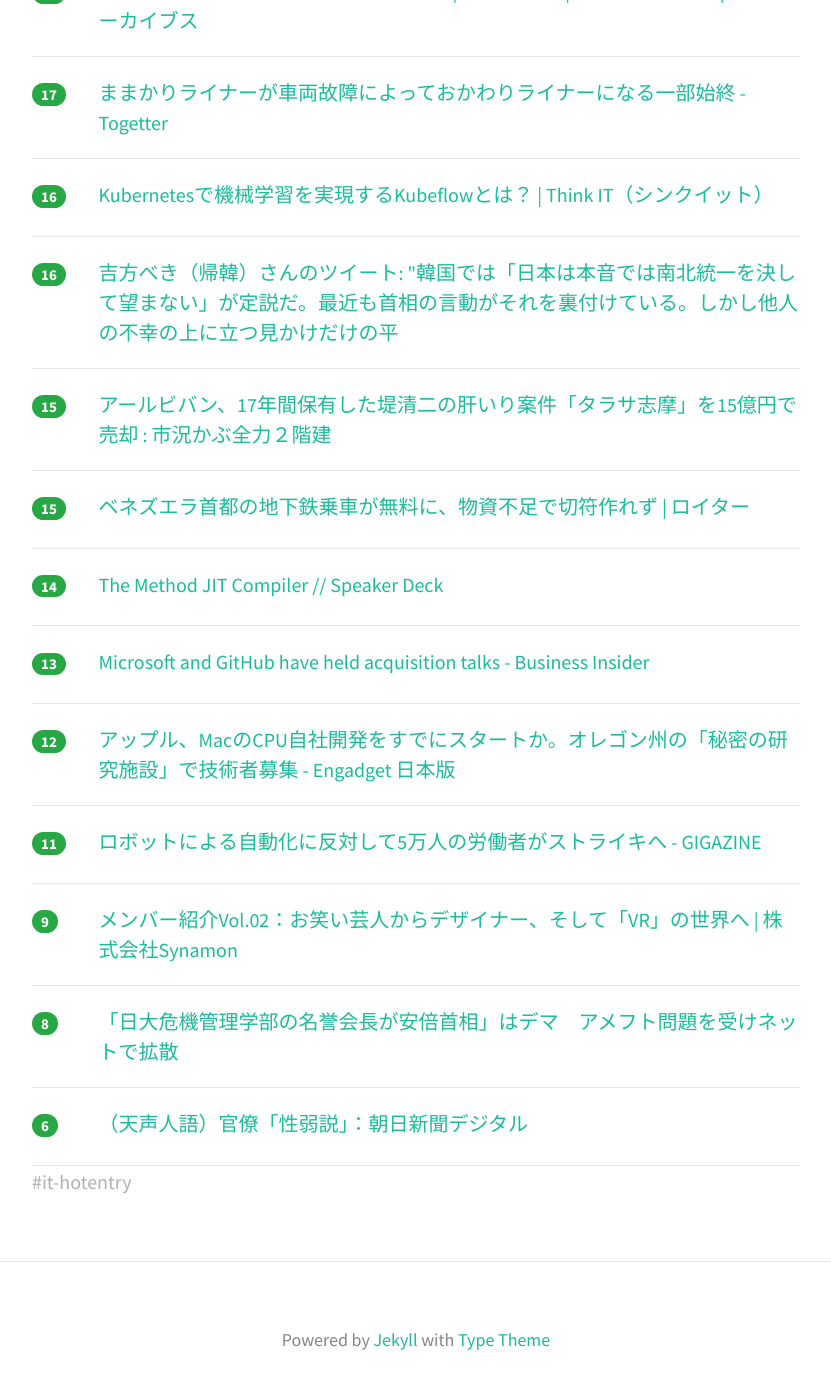
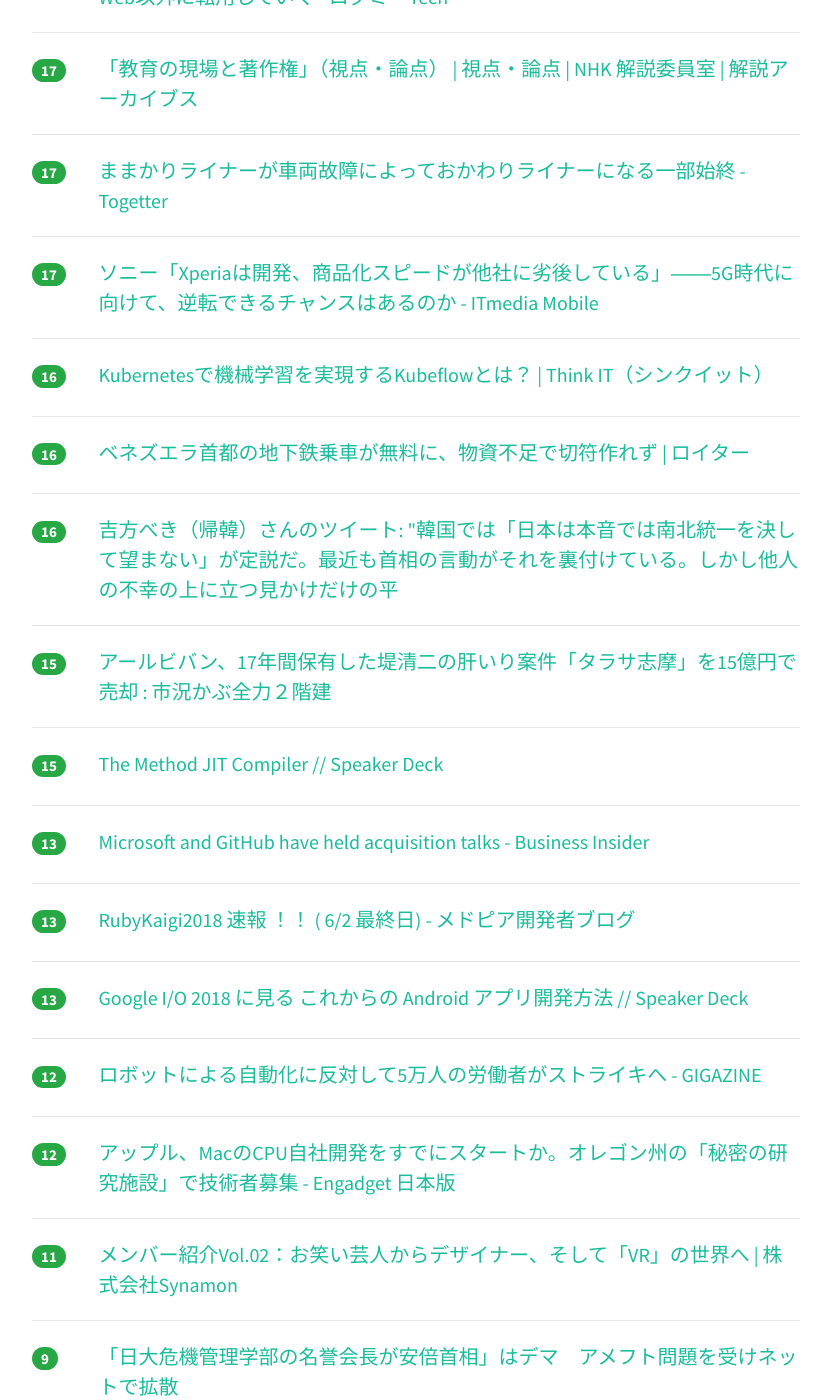
Before and after one commit to yatta47/hatena-matome-site, a Jekyll site: the page built from _posts/2018-06-02-hatena.md, in a window 1280 px wide and 1400 px high, scrolled down 3553 px. Shown: the whole window, without its empty margins (224-1055 px from the left). Built offline with Jekyll 4.4.1, drawn with Linux system fonts in a browser that asks for light colours; nearby versions of some CDN libraries; some of the changed text lies outside the part shown.

Commit message:
Updated 2018-06-02

```diff
--- a/_posts/2018-06-02-hatena.md
+++ b/_posts/2018-06-02-hatena.md
@@ -1,44 +1,49 @@
 ---
 layout: post
 title:  "2018-06-02 はてぶIT"
-date:   2018-06-02 18:01:54
+date:   2018-06-02 19:02:05
 tags: [it-hotentry]
 ---
-47 件のデータあり
+51 件のデータあり
 
 <hr><div class="row">
-<div class="col-1"><span class="badge badge-pill badge-success h2">505</span></div>
+<div class="col-1"><span class="badge badge-pill badge-success h2">521</span></div>
 <div class="col-11"><a href='https://togetter.com/li/1232990' target='_blank'>エロ漫画雑誌読み放題サービスのユーザー登録画面が画期的すぎてこれを考えた人は天才「才能が怖い」「入らなきゃ（使命感）」 - Togetter</a></div>
 </div>
 <hr>
 <div class="row">
-<div class="col-1"><span class="badge badge-pill badge-success h2">235</span></div>
+<div class="col-1"><span class="badge badge-pill badge-success h2">269</span></div>
 <div class="col-11"><a href='https://togetter.com/li/1232994' target='_blank'>中国に追いつかれた…！？中国のアニメに「たまらん」「心躍るわ」など高評価が集まる。作画の分析や、人的資源の流出を考える - Togetter</a></div>
 </div>
 <hr>
 <div class="row">
-<div class="col-1"><span class="badge badge-pill badge-success h2">232</span></div>
+<div class="col-1"><span class="badge badge-pill badge-success h2">245</span></div>
 <div class="col-11"><a href='https://www.huffingtonpost.jp/2018/06/01/i-became-a-cats-dad_a_23448496/' target='_blank'>勝手に部屋で出産した猫が、僕の人生観を変えた「これが父親になるってことか！」</a></div>
 </div>
 <hr>
 <div class="row">
-<div class="col-1"><span class="badge badge-pill badge-success h2">199</span></div>
+<div class="col-1"><span class="badge badge-pill badge-success h2">219</span></div>
 <div class="col-11"><a href='https://www.cnbc.com/2018/06/01/microsoft--github-acquisition-talks-resume.html' target='_blank'>Microsoft - GitHub acquisition talks resume</a></div>
 </div>
 <hr>
 <div class="row">
-<div class="col-1"><span class="badge badge-pill badge-success h2">172</span></div>
+<div class="col-1"><span class="badge badge-pill badge-success h2">183</span></div>
 <div class="col-11"><a href='http://d.hatena.ne.jp/essa/20180601/p1' target='_blank'>アメフト問題の中に無形のコモンズを巡る葛藤を見る - アンカテ</a></div>
 </div>
 <hr>
 <div class="row">
-<div class="col-1"><span class="badge badge-pill badge-success h2">124</span></div>
+<div class="col-1"><span class="badge badge-pill badge-success h2">141</span></div>
 <div class="col-11"><a href='https://toyokeizai.net/articles/-/221169' target='_blank'>話がわかりにくい人は説明の作法を知らない | リーダーシップ・教養・資格・スキル | 東洋経済オンライン | 経済ニュースの新基準</a></div>
 </div>
 <hr>
 <div class="row">
-<div class="col-1"><span class="badge badge-pill badge-success h2">96</span></div>
+<div class="col-1"><span class="badge badge-pill badge-success h2">125</span></div>
 <div class="col-11"><a href='https://jp.techcrunch.com/2018/06/02/2018-06-01-google-quits-selling-tablets/' target='_blank'>Googleがタブレットから撤退 | TechCrunch Japan</a></div>
+</div>
+<hr>
+<div class="row">
+<div class="col-1"><span class="badge badge-pill badge-success h2">93</span></div>
+<div class="col-11"><a href='http://gyuque.hatenablog.com/entry/2018/06/02/133812' target='_blank'>なぜ「2人用F-ZERO」ができなかったのか - ポルノアニメ</a></div>
 </div>
 <hr>
 <div class="row">
@@ -47,13 +52,13 @@ tags: [it-hotentry]
 </div>
 <hr>
 <div class="row">
-<div class="col-1"><span class="badge badge-pill badge-success h2">57</span></div>
-<div class="col-11"><a href='http://gyuque.hatenablog.com/entry/2018/06/02/133812' target='_blank'>なぜ「2人用F-ZERO」ができなかったのか - ポルノアニメ</a></div>
+<div class="col-1"><span class="badge badge-pill badge-success h2">47</span></div>
+<div class="col-11"><a href='http://www.financepensionrealestate.work/entry/2018/06/01/224714' target='_blank'>あおぞら銀行の働き方改革はまともでは？ - 銀行員のための教科書</a></div>
 </div>
 <hr>
 <div class="row">
 <div class="col-1"><span class="badge badge-pill badge-success h2">47</span></div>
-<div class="col-11"><a href='http://www.financepensionrealestate.work/entry/2018/06/01/224714' target='_blank'>あおぞら銀行の働き方改革はまともでは？ - 銀行員のための教科書</a></div>
+<div class="col-11"><a href='https://www.publickey1.jp/blog/18/github_2.html' target='_blank'>マイクロソフトがGitHubの買収交渉、複数メディアが報じる － Publickey</a></div>
 </div>
 <hr>
 <div class="row">
@@ -62,18 +67,18 @@ tags: [it-hotentry]
 </div>
 <hr>
 <div class="row">
-<div class="col-1"><span class="badge badge-pill badge-success h2">44</span></div>
+<div class="col-1"><span class="badge badge-pill badge-success h2">45</span></div>
 <div class="col-11"><a href='https://forest.watch.impress.co.jp/docs/serial/winbasic2018/1125142.html' target='_blank'>とにかく高速に“すべて”のファイルを検索できる「Everything」 - Windowsにまず入れる定番無料アプリ -2018年版- - 窓の杜</a></div>
+</div>
+<hr>
+<div class="row">
+<div class="col-1"><span class="badge badge-pill badge-success h2">42</span></div>
+<div class="col-11"><a href='https://darashi.net/2018/06/01/writing-an-interpreter-in-go-ja.html' target='_blank'>『Go言語でつくるインタプリタ』が出版されます | だらろぐ。</a></div>
 </div>
 <hr>
 <div class="row">
 <div class="col-1"><span class="badge badge-pill badge-success h2">39</span></div>
 <div class="col-11"><a href='https://japanese.engadget.com/2018/06/01/google/' target='_blank'>Google謹製のインターネットスピードテストって知ってた？あなたの回線品質は？：世永玲生の電網マイノリティ - Engadget 日本版</a></div>
-</div>
-<hr>
-<div class="row">
-<div class="col-1"><span class="badge badge-pill badge-success h2">38</span></div>
-<div class="col-11"><a href='https://darashi.net/2018/06/01/writing-an-interpreter-in-go-ja.html' target='_blank'>『Go言語でつくるインタプリタ』が出版されます | だらろぐ。</a></div>
 </div>
 <hr>
 <div class="row">
@@ -97,18 +102,13 @@ tags: [it-hotentry]
 </div>
 <hr>
 <div class="row">
-<div class="col-1"><span class="badge badge-pill badge-success h2">29</span></div>
-<div class="col-11"><a href='http://www.oreilly.co.jp/books/9784873118222/index.html' target='_blank'>O'Reilly Japan - Go言語でつくるインタプリタ</a></div>
-</div>
-<hr>
-<div class="row">
-<div class="col-1"><span class="badge badge-pill badge-success h2">29</span></div>
+<div class="col-1"><span class="badge badge-pill badge-success h2">32</span></div>
 <div class="col-11"><a href='https://qiita.com/k-okina/items/f764302db290a504cc19' target='_blank'>2018年Vue.jsとVuexを使ってる人には知って欲しいFluxデザインパターン</a></div>
 </div>
 <hr>
 <div class="row">
 <div class="col-1"><span class="badge badge-pill badge-success h2">29</span></div>
-<div class="col-11"><a href='https://www.publickey1.jp/blog/18/github_2.html' target='_blank'>マイクロソフトがGitHubの買収交渉、複数メディアが報じる － Publickey</a></div>
+<div class="col-11"><a href='http://www.oreilly.co.jp/books/9784873118222/index.html' target='_blank'>O'Reilly Japan - Go言語でつくるインタプリタ</a></div>
 </div>
 <hr>
 <div class="row">
@@ -117,7 +117,7 @@ tags: [it-hotentry]
 </div>
 <hr>
 <div class="row">
-<div class="col-1"><span class="badge badge-pill badge-success h2">27</span></div>
+<div class="col-1"><span class="badge badge-pill badge-success h2">28</span></div>
 <div class="col-11"><a href='https://togetter.com/li/1232894' target='_blank'>撮影中におっきいオオカミが何頭もフレームインアンドわふわふぺろぺろしてくる動画が最高 - Togetter</a></div>
 </div>
 <hr>
@@ -137,13 +137,13 @@ tags: [it-hotentry]
 </div>
 <hr>
 <div class="row">
-<div class="col-1"><span class="badge badge-pill badge-success h2">21</span></div>
-<div class="col-11"><a href='http://www.itmedia.co.jp/news/articles/1806/01/news132.html' target='_blank'>古いスマホやPCで順次「Yahoo! JAPAN」利用不能に　「TLS1.0／1.1」サポート終了で - ITmedia NEWS</a></div>
+<div class="col-1"><span class="badge badge-pill badge-success h2">22</span></div>
+<div class="col-11"><a href='http://tech.nikkeibp.co.jp/atcl/nxt/news/18/01441/' target='_blank'>グーグルがイラスト生成AIを開発、「バス風の猫」も自動生成 | 日経 xTECH（クロステック）</a></div>
 </div>
 <hr>
 <div class="row">
 <div class="col-1"><span class="badge badge-pill badge-success h2">21</span></div>
-<div class="col-11"><a href='http://tech.nikkeibp.co.jp/atcl/nxt/news/18/01441/' target='_blank'>グーグルがイラスト生成AIを開発、「バス風の猫」も自動生成 | 日経 xTECH（クロステック）</a></div>
+<div class="col-11"><a href='http://www.itmedia.co.jp/news/articles/1806/01/news132.html' target='_blank'>古いスマホやPCで順次「Yahoo! JAPAN」利用不能に　「TLS1.0／1.1」サポート終了で - ITmedia NEWS</a></div>
 </div>
 <hr>
 <div class="row">
@@ -154,6 +154,11 @@ tags: [it-hotentry]
 <div class="row">
 <div class="col-1"><span class="badge badge-pill badge-success h2">20</span></div>
 <div class="col-11"><a href='http://www.youtube.com/watch?v=z3oquceNwh4' target='_blank'>チャットモンチー 『たったさっきから3000年までの話』</a></div>
+</div>
+<hr>
+<div class="row">
+<div class="col-1"><span class="badge badge-pill badge-success h2">19</span></div>
+<div class="col-11"><a href='http://president.jp/articles/-/25274' target='_blank'>NHKの受信料を払わずに済む方法はあるか | プレジデントオンライン</a></div>
 </div>
 <hr>
 <div class="row">
@@ -187,8 +192,18 @@ tags: [it-hotentry]
 </div>
 <hr>
 <div class="row">
+<div class="col-1"><span class="badge badge-pill badge-success h2">17</span></div>
+<div class="col-11"><a href='http://www.itmedia.co.jp/mobile/articles/1806/01/news035.html' target='_blank'>ソニー「Xperiaは開発、商品化スピードが他社に劣後している」――5G時代に向けて、逆転できるチャンスはあるのか - ITmedia Mobile</a></div>
+</div>
+<hr>
+<div class="row">
 <div class="col-1"><span class="badge badge-pill badge-success h2">16</span></div>
 <div class="col-11"><a href='https://thinkit.co.jp/article/14149' target='_blank'>Kubernetesで機械学習を実現するKubeflowとは？ | Think IT（シンクイット）</a></div>
+</div>
+<hr>
+<div class="row">
+<div class="col-1"><span class="badge badge-pill badge-success h2">16</span></div>
+<div class="col-11"><a href='https://jp.reuters.com/article/idJPKCN1IX3MV' target='_blank'>ベネズエラ首都の地下鉄乗車が無料に、物資不足で切符作れず | ロイター</a></div>
 </div>
 <hr>
 <div class="row">
@@ -203,11 +218,6 @@ tags: [it-hotentry]
 <hr>
 <div class="row">
 <div class="col-1"><span class="badge badge-pill badge-success h2">15</span></div>
-<div class="col-11"><a href='https://jp.reuters.com/article/idJPKCN1IX3MV' target='_blank'>ベネズエラ首都の地下鉄乗車が無料に、物資不足で切符作れず | ロイター</a></div>
-</div>
-<hr>
-<div class="row">
-<div class="col-1"><span class="badge badge-pill badge-success h2">14</span></div>
 <div class="col-11"><a href='https://speakerdeck.com/k0kubun/the-method-jit-compiler' target='_blank'>The Method JIT Compiler // Speaker Deck</a></div>
 </div>
 <hr>
@@ -217,22 +227,32 @@ tags: [it-hotentry]
 </div>
 <hr>
 <div class="row">
+<div class="col-1"><span class="badge badge-pill badge-success h2">13</span></div>
+<div class="col-11"><a href='http://tech.medpeer.co.jp/entry/2018/06/02/120605' target='_blank'>RubyKaigi2018 速報 ！！ ( 6/2 最終日) - メドピア開発者ブログ</a></div>
+</div>
+<hr>
+<div class="row">
+<div class="col-1"><span class="badge badge-pill badge-success h2">13</span></div>
+<div class="col-11"><a href='https://speakerdeck.com/yanzm/o-2018-nijian-ru-korekarafalse-android-apurikai-fa-fang-fa' target='_blank'>Google I/O 2018 に見る これからの Android アプリ開発方法 // Speaker Deck</a></div>
+</div>
+<hr>
+<div class="row">
+<div class="col-1"><span class="badge badge-pill badge-success h2">12</span></div>
+<div class="col-11"><a href='https://gigazine.net/news/20180601-strike-against-automation/' target='_blank'>ロボットによる自動化に反対して5万人の労働者がストライキへ - GIGAZINE</a></div>
+</div>
+<hr>
+<div class="row">
 <div class="col-1"><span class="badge badge-pill badge-success h2">12</span></div>
 <div class="col-11"><a href='https://japanese.engadget.com/2018/06/01/mac-cpu/' target='_blank'>アップル、MacのCPU自社開発をすでにスタートか。オレゴン州の「秘密の研究施設」で技術者募集 - Engadget 日本版</a></div>
 </div>
 <hr>
 <div class="row">
 <div class="col-1"><span class="badge badge-pill badge-success h2">11</span></div>
-<div class="col-11"><a href='https://gigazine.net/news/20180601-strike-against-automation/' target='_blank'>ロボットによる自動化に反対して5万人の労働者がストライキへ - GIGAZINE</a></div>
+<div class="col-11"><a href='https://www.wantedly.com/companies/synamon/post_articles/121160' target='_blank'>メンバー紹介Vol.02：お笑い芸人からデザイナー、そして「VR」の世界へ | 株式会社Synamon</a></div>
 </div>
 <hr>
 <div class="row">
 <div class="col-1"><span class="badge badge-pill badge-success h2">9</span></div>
-<div class="col-11"><a href='https://www.wantedly.com/companies/synamon/post_articles/121160' target='_blank'>メンバー紹介Vol.02：お笑い芸人からデザイナー、そして「VR」の世界へ | 株式会社Synamon</a></div>
-</div>
-<hr>
-<div class="row">
-<div class="col-1"><span class="badge badge-pill badge-success h2">8</span></div>
 <div class="col-11"><a href='https://www.buzzfeed.com/jp/kotahatachi/johosokuhou' target='_blank'>「日大危機管理学部の名誉会長が安倍首相」はデマ　アメフト問題を受けネットで拡散</a></div>
 </div>
 <hr>
```
